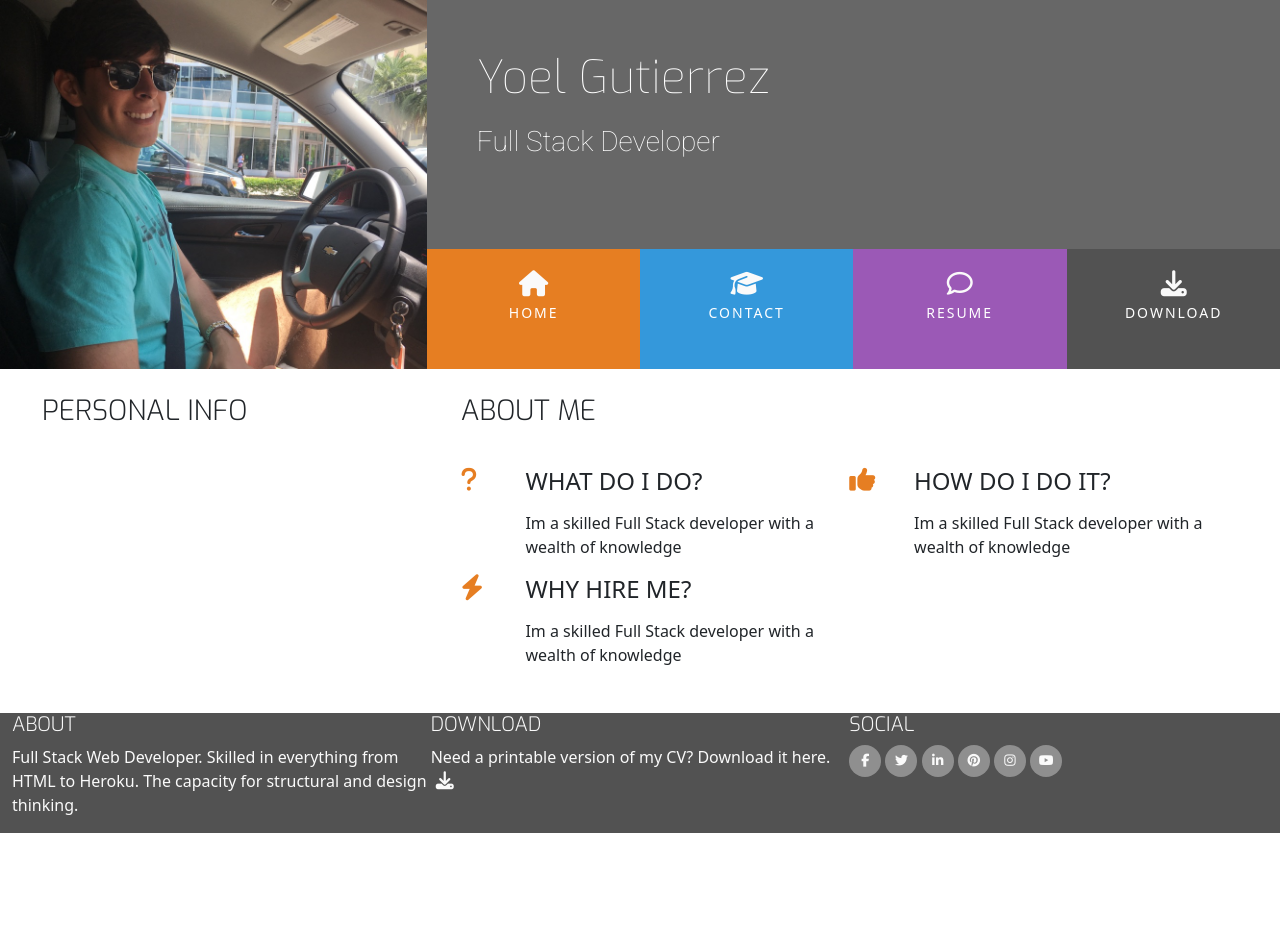
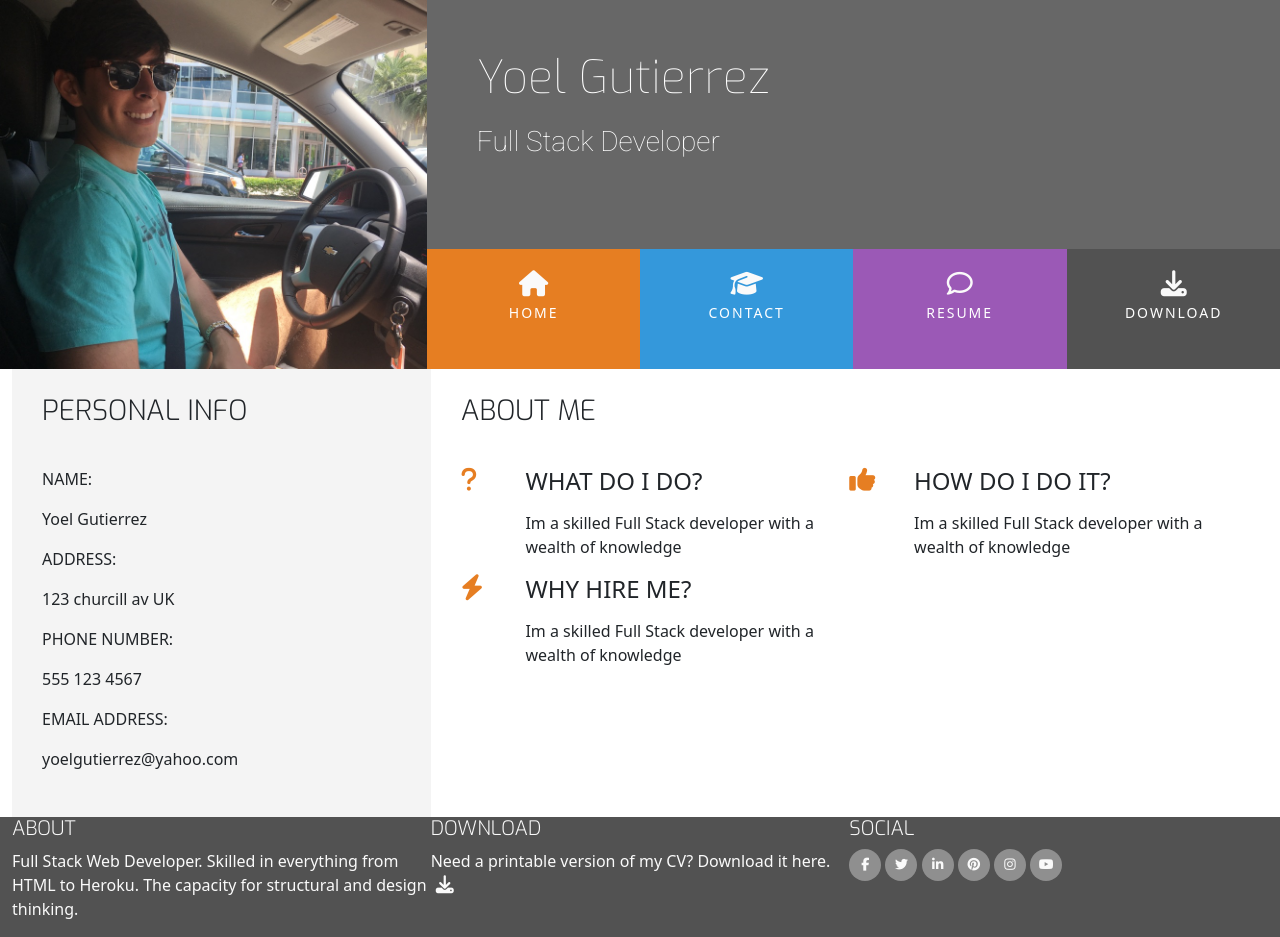
Before and after one commit to yoesk8/my-cv-project, a plain HTML site: page index.html in a window 1280 px wide. Before the commit the page ends 833 px from the top, so only its background shows below. Drawn offline with nearby package versions, Linux system fonts and the light colour scheme.

Commit message:
Finished personal info section

```diff
--- a/assets/css/style.css
+++ b/assets/css/style.css
@@ -18,6 +18,10 @@
 
 .ui-menu-color-download {
     background-color: #525252;
+}
+
+.bg-color-personal-info {
+    background-color: #f4f4f4;
 }
 
 /* ----------------------------------------Special paddings/margins/text */
--- a/index.html
+++ b/index.html
@@ -68,10 +68,50 @@
                 </div>
                 <div class="personal-info-item">
                     <div class="key">
-
+                       <p class="uppercase">
+                           Name:
+                       </p>
                     </div>
                     <div class="value">
-
+                        <p>
+                            Yoel Gutierrez
+                        </p>
+                    </div>
+                </div>
+                <div class="personal-info-item">
+                    <div class="key">
+                       <p class="uppercase">
+                           Address:
+                       </p>
+                    </div>
+                    <div class="value">
+                        <p>
+                            123 churcill av UK
+                        </p>
+                    </div>
+                </div>
+                <div class="personal-info-item">
+                    <div class="key">
+                       <p class="uppercase">
+                           Phone number:
+                       </p>
+                    </div>
+                    <div class="value">
+                        <p>
+                            555 123 4567
+                        </p>
+                    </div>
+                </div>
+                <div class="personal-info-item">
+                    <div class="key">
+                       <p class="uppercase">
+                           email address:
+                       </p>
+                    </div>
+                    <div class="value">
+                        <p>
+                            yoelgutierrez@yahoo.com
+                        </p>
                     </div>
                 </div>
             </div>
```
